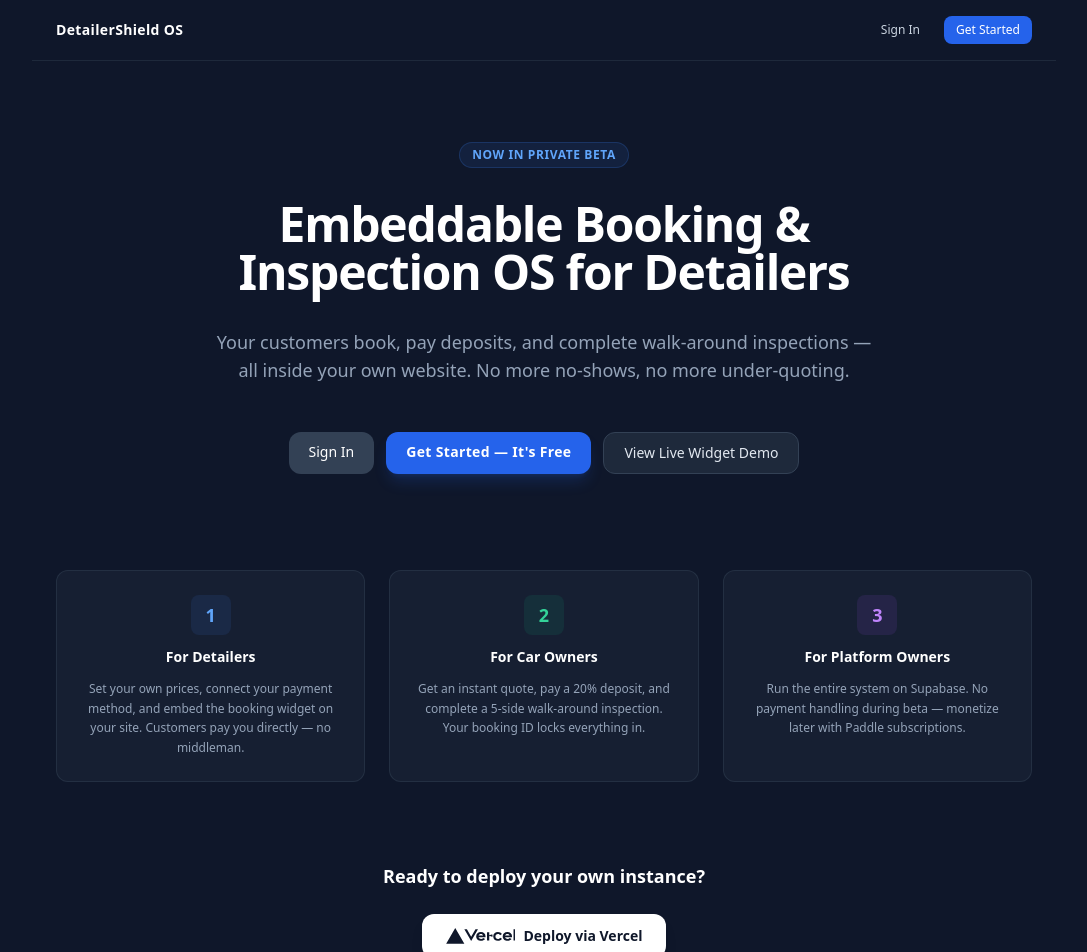
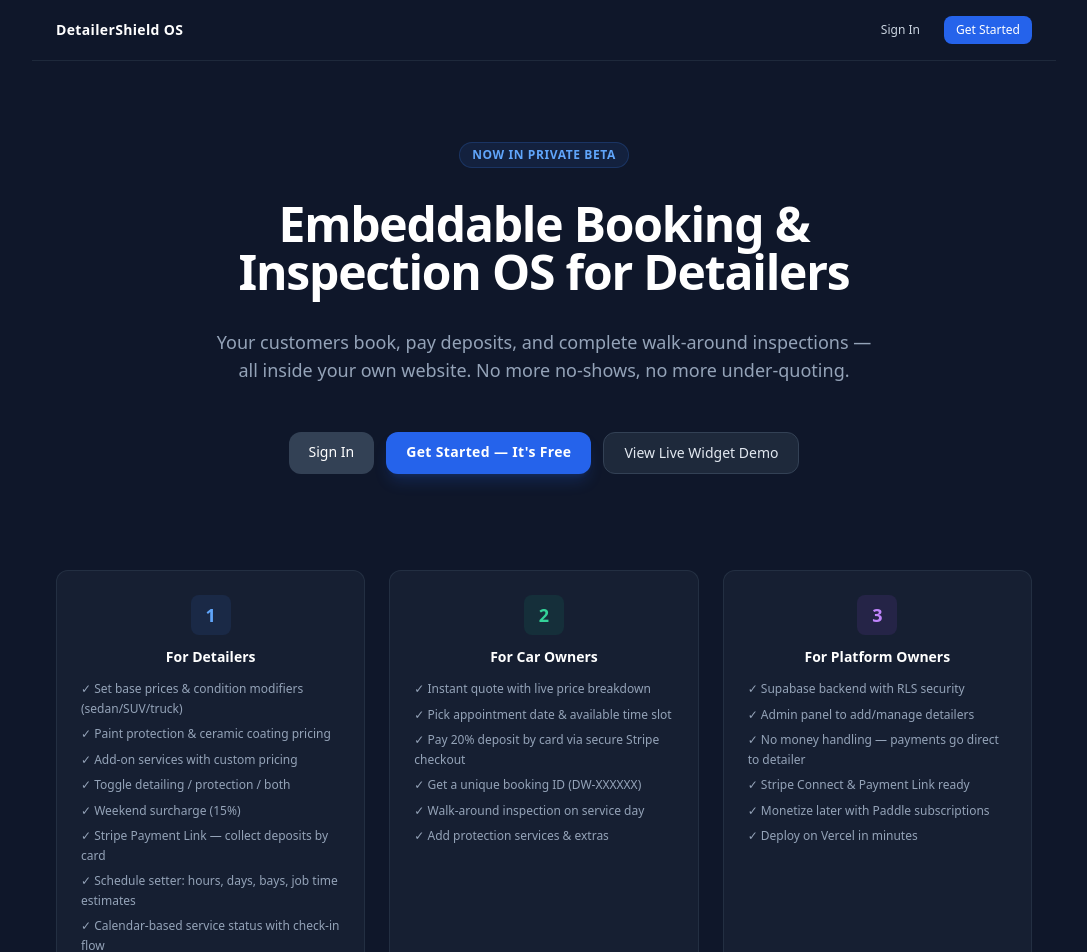
Before and after one commit to sennychong9-87/saas-detailing-widget, a Next.js app: page / in a window 1280 px wide. Shown: the top 952 px of the page, without its empty margins (96-1183 px from the left). Built offline with nearby package versions, Linux system fonts and the light colour scheme.

Commit message:
Update landing page feature list with all built capabilities

```diff
--- a/app/page.jsx
+++ b/app/page.jsx
@@ -34,17 +34,42 @@ export default function LandingPage() {
           <div className="bg-slate-800/50 border border-slate-700/50 rounded-xl p-6 text-center space-y-3">
             <div className="w-10 h-10 bg-blue-500/10 text-blue-400 rounded-lg flex items-center justify-center mx-auto text-lg font-bold">1</div>
             <h3 className="text-sm font-bold">For Detailers</h3>
-            <p className="text-xs text-slate-400 leading-relaxed">Set your own prices, connect your payment method, and embed the booking widget on your site. Customers pay you directly — no middleman.</p>
+            <ul className="text-xs text-slate-400 leading-relaxed space-y-1.5 text-left">
+              <li>✓ Set base prices &amp; condition modifiers (sedan/SUV/truck)</li>
+              <li>✓ Paint protection &amp; ceramic coating pricing</li>
+              <li>✓ Add-on services with custom pricing</li>
+              <li>✓ Toggle detailing / protection / both</li>
+              <li>✓ Weekend surcharge (15%)</li>
+              <li>✓ Stripe Payment Link — collect deposits by card</li>
+              <li>✓ Schedule setter: hours, days, bays, job time estimates</li>
+              <li>✓ Calendar-based service status with check-in flow</li>
+              <li>✓ Widget preview &amp; one-click embed code</li>
+              <li>✓ Walk-around inspection (5-side photo capture)</li>
+            </ul>
           </div>
           <div className="bg-slate-800/50 border border-slate-700/50 rounded-xl p-6 text-center space-y-3">
             <div className="w-10 h-10 bg-emerald-500/10 text-emerald-400 rounded-lg flex items-center justify-center mx-auto text-lg font-bold">2</div>
             <h3 className="text-sm font-bold">For Car Owners</h3>
-            <p className="text-xs text-slate-400 leading-relaxed">Get an instant quote, pay a 20% deposit, and complete a 5-side walk-around inspection. Your booking ID locks everything in.</p>
+            <ul className="text-xs text-slate-400 leading-relaxed space-y-1.5 text-left">
+              <li>✓ Instant quote with live price breakdown</li>
+              <li>✓ Pick appointment date &amp; available time slot</li>
+              <li>✓ Pay 20% deposit by card via secure Stripe checkout</li>
+              <li>✓ Get a unique booking ID (DW-XXXXXX)</li>
+              <li>✓ Walk-around inspection on service day</li>
+              <li>✓ Add protection services &amp; extras</li>
+            </ul>
           </div>
           <div className="bg-slate-800/50 border border-slate-700/50 rounded-xl p-6 text-center space-y-3">
             <div className="w-10 h-10 bg-purple-500/10 text-purple-400 rounded-lg flex items-center justify-center mx-auto text-lg font-bold">3</div>
             <h3 className="text-sm font-bold">For Platform Owners</h3>
-            <p className="text-xs text-slate-400 leading-relaxed">Run the entire system on Supabase. No payment handling during beta — monetize later with Paddle subscriptions.</p>
+            <ul className="text-xs text-slate-400 leading-relaxed space-y-1.5 text-left">
+              <li>✓ Supabase backend with RLS security</li>
+              <li>✓ Admin panel to add/manage detailers</li>
+              <li>✓ No money handling — payments go direct to detailer</li>
+              <li>✓ Stripe Connect &amp; Payment Link ready</li>
+              <li>✓ Monetize later with Paddle subscriptions</li>
+              <li>✓ Deploy on Vercel in minutes</li>
+            </ul>
           </div>
         </div>
 
```
